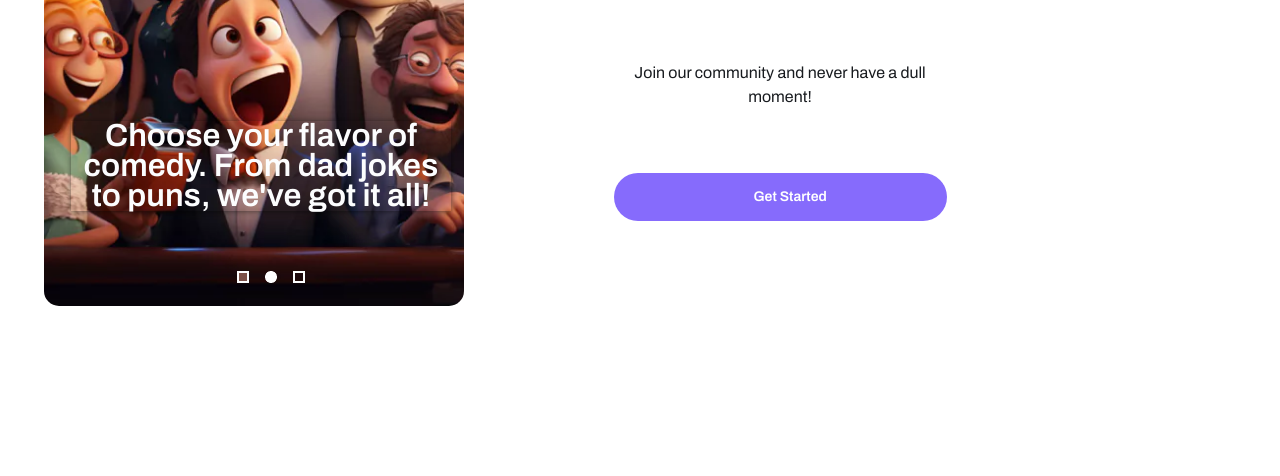
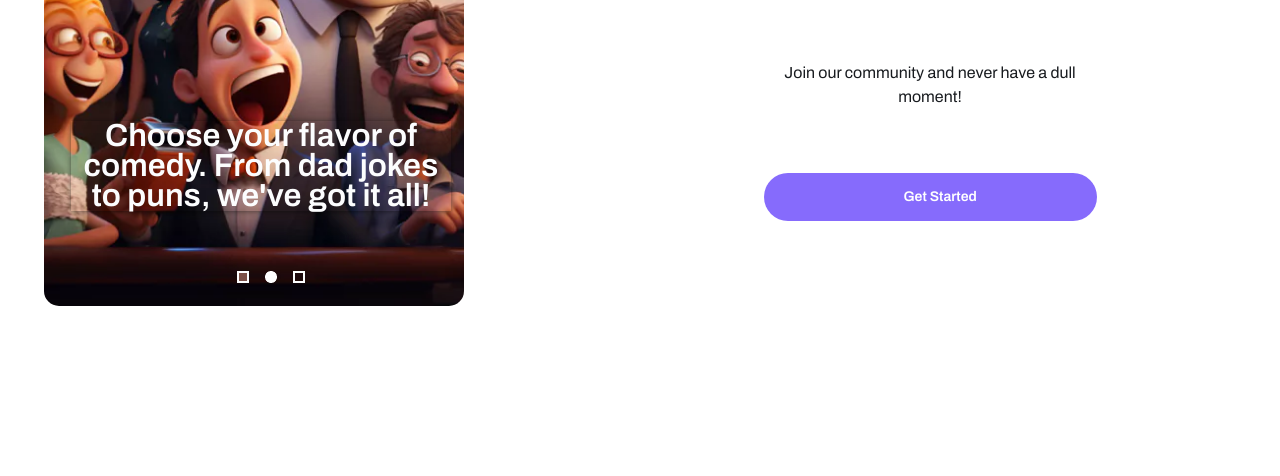
Before and after one commit to AmtelICT/Gigglrweb-React, a React app: page / in a window 1280 px wide. Shown: the part 324-800 px from the top of the page. Built offline with nearby package versions, Linux system fonts and the light colour scheme.

Commit message:
Commit from TeleportHQ

```diff
--- a/src/views/splash.css
+++ b/src/views/splash.css
@@ -78,8 +78,8 @@
   margin-top: var(--dl-space-space-sixunits);
   align-items: center;
   flex-shrink: 0;
-  margin-left: 480px;
-  margin-right: 200px;
+  margin-left: 680px;
+  margin-right: 100px;
   margin-bottom: var(--dl-space-space-sixunits);
   flex-direction: column;
 }
```
